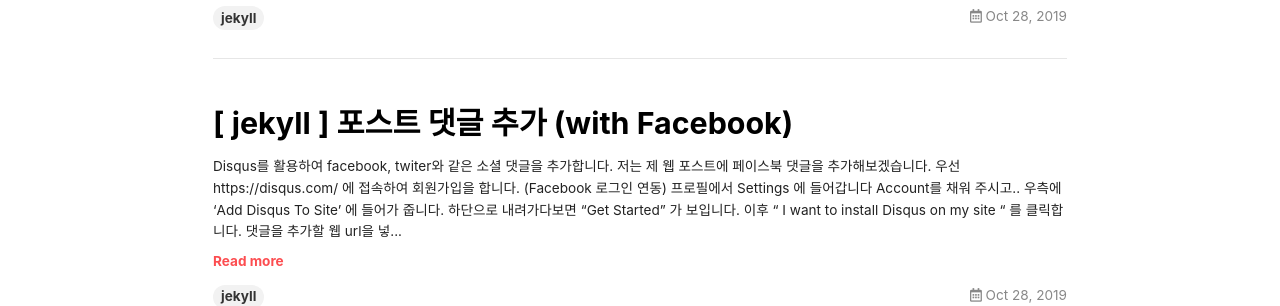
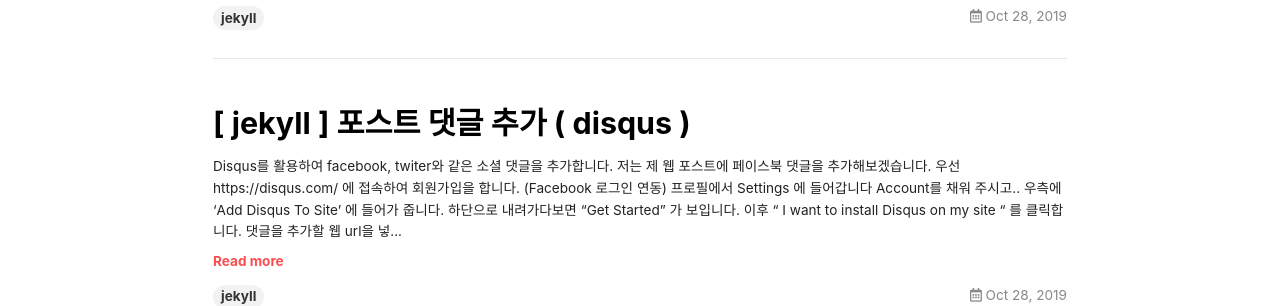
Before and after one commit to ShinJongPark/-ShinJongPark.github.io, a Jekyll site: the page built from index.html, in a window 1280 px wide. Shown: the part 315-621 px from the top of the page. Built offline with Jekyll 4.4.1, drawn with Linux system fonts in a browser that asks for light colours; nearby versions of some CDN libraries; emoji names are drawn with the system emoji font; the list of posts is cut into pages by our own code.

Commit message:
Update 2019-10-28-jekyll-comments.md

```diff
--- a/_posts/2019-10-28-jekyll-comments.md
+++ b/_posts/2019-10-28-jekyll-comments.md
@@ -1,5 +1,5 @@
 ---
-title : " [ jekyll ] 포스트 댓글 추가 (with Facebook)"
+title : " [ jekyll ] 포스트 댓글 추가 ( disqus )"
 tag : "jekyll"
 ---
 
```
